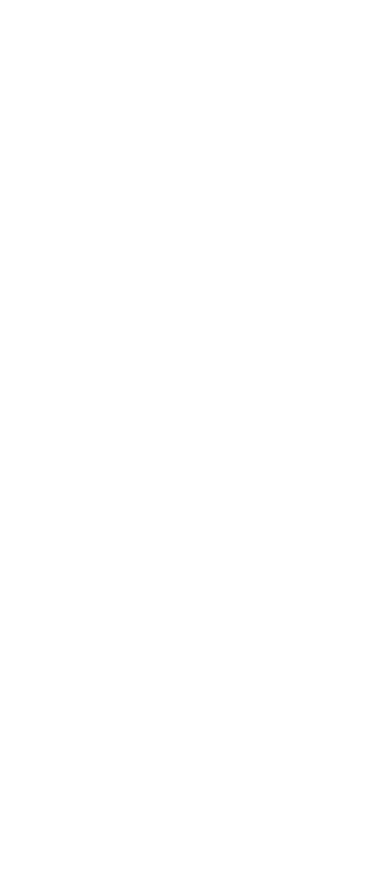
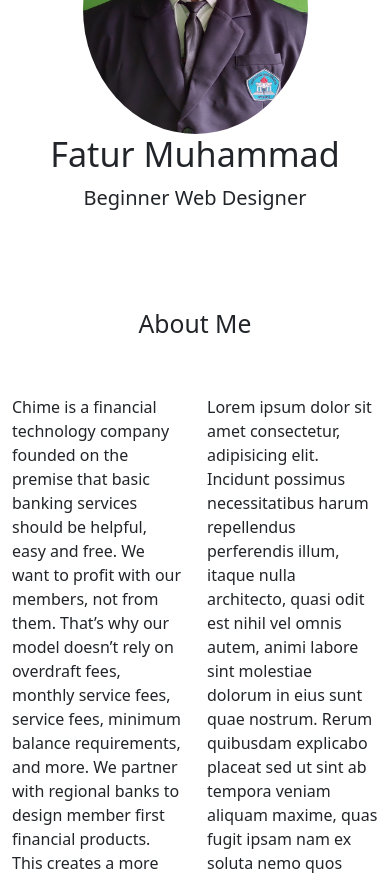
Before and after one commit to skript023/Gottvergessen-React, a React (Create React App) app: page /about in a window 390 px wide. Shown: the part 220-1097 px from the top of the page. Before the commit the page ends 844 px from the top, so only its background shows below. Built offline with nearby package versions, Linux system fonts and the light colour scheme; no server answers.

Commit message:
Added more pages

```diff
--- a/package.json
+++ b/package.json
@@ -11,6 +11,7 @@
     "react": "^18.2.0",
     "react-bootstrap": "^2.6.0",
     "react-dom": "^18.2.0",
+    "react-router-dom": "^6.4.4",
     "react-scripts": "5.0.1",
     "web-vitals": "^2.1.4"
   },
--- a/src/App.js
+++ b/src/App.js
@@ -1,17 +1,26 @@
 import 'bootstrap/dist/css/bootstrap.min.css'
 import 'bootstrap/dist/js/bootstrap.bundle'
+import { BrowserRouter as Router, Routes, Route } from 'react-router-dom'
 
 import Navigation from './view/core/navigation'
 import Footer from './view/core/footer'
 import Home from './view/home'
+import About from './view/about'
+import Contact from './view/contact'
 
 function App() {
     return (
-        <div className="App">
-            <Navigation/>
-            <Home/>
-            <Footer/>
-        </div>
+        <Router>
+            <div className="App">
+                <Navigation/>
+                    <Routes>
+                        <Route exact path='/' element={< Home />}></Route>
+                        <Route exact path='/about' element={< About />}></Route>
+                        <Route exact path='/contact' element={< Contact />}></Route>
+                    </Routes>
+                <Footer/>
+            </div>
+        </Router>
     );
 }
 
--- /dev/null
+++ b/src/view/about.js
@@ -0,0 +1,111 @@
+import './core/card_style.css'
+import foto from './image/foto.jpg'
+
+const About = () =>
+{
+    return (
+        <div>
+            <section className="jumbotron text-center mt-5 my-5">
+                <img src={foto} className="img-fluid mx-auto rounded-circle profile-style" alt="Fatur Muhammad"/>
+                <h1 className="display-4">Fatur Muhammad</h1>
+                <p className="lead">Beginner Web Designer</p>
+            </section>
+
+            <section id="about">
+                <div className="container mb-5 mt-5">
+                    <div className="row text-center">
+                        <div className="col-md-12 mb-5 mt-5">
+                            <h2>About Me</h2>
+                        </div>
+                    </div>
+                    <div className="row justify-content-center">
+                        <div className="col mb-12">
+                            <p>
+                            Chime is a financial technology company founded on the premise that basic banking services should be helpful, easy and free.
+                            We want to profit with our members, not from them.
+                            That’s why our model doesn’t rely on overdraft fees, monthly service fees, service fees, minimum balance requirements, and more.
+                            We partner with regional banks to design member first financial products.
+                            This creates a more competitive market with better, lower-cost options for
+                            </p>
+                        </div>
+
+                        <div className="col mb-12">
+                            <p>
+                                Lorem ipsum dolor sit amet consectetur, adipisicing elit.
+                                Incidunt possimus necessitatibus harum repellendus perferendis illum,
+                                itaque nulla architecto, quasi odit est nihil vel omnis autem, animi labore sint molestiae dolorum in eius sunt quae nostrum.
+                                Rerum quibusdam explicabo placeat sed ut sint ab tempora veniam aliquam maxime,
+                                quas fugit ipsam nam ex soluta nemo quos consequatur! Deserunt repellat aliquid,
+                                asperiores quam voluptatem explicabo! Ullam et quis aperiam, nobis sapiente ad.
+                                Quos eos ipsa, et temporibus, quod id dolorum perspiciatis inventore nisi,
+                                quia quaerat expedita explicabo animi fugit iste consequatur quis corrupti porro officiis sint recusandae dolore quam. Maxime, itaque omnis?
+                            </p>
+                        </div>
+                    </div>
+                </div>
+            </section>
+
+            <section id="project">
+                <div className="container mb-5 mt-5">
+                    <div className="row text-center">
+                        <div className="col-md-12 mb-5 mt-5">
+                            <h2>My Projects</h2>
+                        </div>
+                    </div>
+                    <div className="row justify-content-center mb-5">
+                        <div className="col-md-4 mb-5 mt-5">
+                            <div className="card">
+                                <img src="SS/caseinsensitive.jpg" alt="" className="card-img-top"/>
+                                <div className="card-body">
+                                    <p className="card-text">Lorem ipsum dolor sit amet.</p>
+                                </div>
+                            </div>
+                        </div>
+                        <div className="col-md-4 mb-5 mt-5">
+                            <div className="card">
+                                <img src="SS/caseinsensitive.jpg" alt="" className="card-img-top"/>
+                                <div className="card-body">
+                                <p className="card-text">Lorem ipsum dolor sit amet.</p>
+                            </div>
+                            </div>
+                        </div>
+                        <div className="col-md-4 mb-5 mt-5">
+                            <div className="card">
+                                <img src="SS/caseinsensitive.jpg" alt="" className="card-img-top"/>
+                                <div className="card-body">
+                                <p className="card-text">Lorem ipsum dolor sit amet.</p>
+                            </div>
+                            </div>
+                        </div>
+                        <div className="col-md-4 mb-5 mt-5">
+                            <div className="card">
+                                <img src="SS/caseinsensitive.jpg" alt="" className="card-img-top"/>
+                                <div className="card-body">
+                                <p className="card-text">Lorem ipsum dolor sit amet.</p>
+                            </div>
+                            </div>
+                        </div>
+                        <div className="col-md-4 mb-5 mt-5">
+                            <div className="card">
+                                <img src="SS/caseinsensitive.jpg" alt="" className="card-img-top"/>
+                                <div className="card-body">
+                                <p className="card-text">Lorem ipsum dolor sit amet.</p>
+                            </div>
+                            </div>
+                        </div>
+                        <div className="col-md-4 mb-5 mt-5">
+                            <div className="card">
+                                <img src="SS/caseinsensitive.jpg" alt="" className="card-img-top"/>
+                                <div className="card-body">
+                                    <p className="card-text">Lorem ipsum dolor sit amet.</p>
+                                </div>
+                            </div>
+                        </div>
+                    </div>
+                </div>
+            </section>
+        </div>
+    );
+}
+
+export default About;
--- /dev/null
+++ b/src/view/contact.js
@@ -0,0 +1,39 @@
+
+const Contact = () =>
+{
+    return (
+        <div className="container">
+            <div className="row">
+                <div className="col-md-12">
+                    <h1 className="text-center">Contact Us</h1>
+                </div>
+            </div>
+            <div className="row">
+                <div className="col-md-6">
+                    <form action="/#" method="post">
+                        <div className="form-group">
+                            <label>Fullname</label>
+                            <input type="text" className="form-control" name="name" placeholder="Your Fullname" required/>
+                        </div>
+                        <div className="form-group">
+                            <label>Email</label>
+                            <input type="email" className="form-control" name="email" required/>
+                        </div>
+                        <div className="form-group">
+                            <label>Message</label>
+                            <textarea className="form-control" cols="30" rows="10" name="message" required></textarea>
+                        </div>
+                        <div className="form-group">
+                            <button type="submit" className="btn btn-primary btn-block" name="add_contact">Send Message</button>
+                        </div>
+                    </form>
+                </div>
+                <div className="col-md-6">
+                    <iframe src="https://www.google.com/maps/embed?pb=!1m18!1m12!1m3!1d25447306.457171943!2d113.92132701805313!3d-0.7892749886570789!2m3!1f0!2f0!3f0!3m2!1i1024!2i768!4f13.1!3m3!1m2!1s0x2c4c07d7496404b7%3A0xe37b4de71badf485!2sIndonesia!5e1!3m2!1sid!2sid!4v1610800322845!5m2!1sid!2sid" width="600" height="450" frameborder="0" allowfullscreen="" aria-hidden="false" tabindex="0">Map</iframe>
+                </div>
+            </div>
+        </div>
+    );
+}
+
+export default Contact;
--- a/src/view/core/card_style.css
+++ b/src/view/core/card_style.css
@@ -3,3 +3,8 @@
     margin-top:-50px;
     margin-left:35px;
 }
+
+.profile-style{
+    width: 225px;
+    Height:250px;
+}
--- a/src/view/core/navigation.js
+++ b/src/view/core/navigation.js
@@ -1,6 +1,21 @@
+import {Link} from 'react-router-dom'
+import {useEffect, useState} from 'react'
 
 const Navigation = () =>
 {
+	const [backend_data, set_backend_data] = useState([])
+
+    useEffect(() => {
+        fetch("https://jsonplaceholder.typicode.com/posts?_limit=12")
+        .then(res => res.json())
+        .then(data => {
+            set_backend_data(data)
+        })
+        .catch((err) => {
+            console.log(err.message);
+        });
+    }, [])
+
     return (
         <nav className="navbar navbar-expand-lg bg-light">
 			<div className="container-fluid">
@@ -11,20 +26,22 @@ const Navigation = () =>
 				<div className="collapse navbar-collapse" id="navbarSupportedContent">
 				<ul className="navbar-nav me-auto mb-2 mb-lg-0">
 					<li className="nav-item">
-					<a className="nav-link active" aria-current="page" href="/#">Home</a>
+					<Link className="nav-link active" aria-current="page" to="/">Home</Link>
 					</li>
 					<li className="nav-item">
-					<a className="nav-link" href="/#">Link</a>
+					<Link className="nav-link" to="/about">About</Link>
+					</li>
+					<li className="nav-item">
+					<Link className="nav-link" to="/contact">Contact</Link>
 					</li>
 					<li className="nav-item dropdown">
 					<a className="nav-link dropdown-toggle" href="/#" role="button" data-bs-toggle="dropdown" aria-expanded="false">
-						Dropdown
+						Categories
 					</a>
 					<ul className="dropdown-menu">
-						<li><a className="dropdown-item" href="/#">Action</a></li>
-						<li><a className="dropdown-item" href="/#">Another action</a></li>
-						<li><hr className="dropdown-divider"/></li>
-						<li><a className="dropdown-item" href="/#">Something else here</a></li>
+						{backend_data.map((category, i) => {
+							return <li><Link className="dropdown-item" to="/about">{category.title}</Link></li>
+						})}
 					</ul>
 					</li>
 					<li className="nav-item">
```
Also changed, not shown: src/view/image/foto.jpg (added), 1 other file (tests, documents, lock files or other folders).
